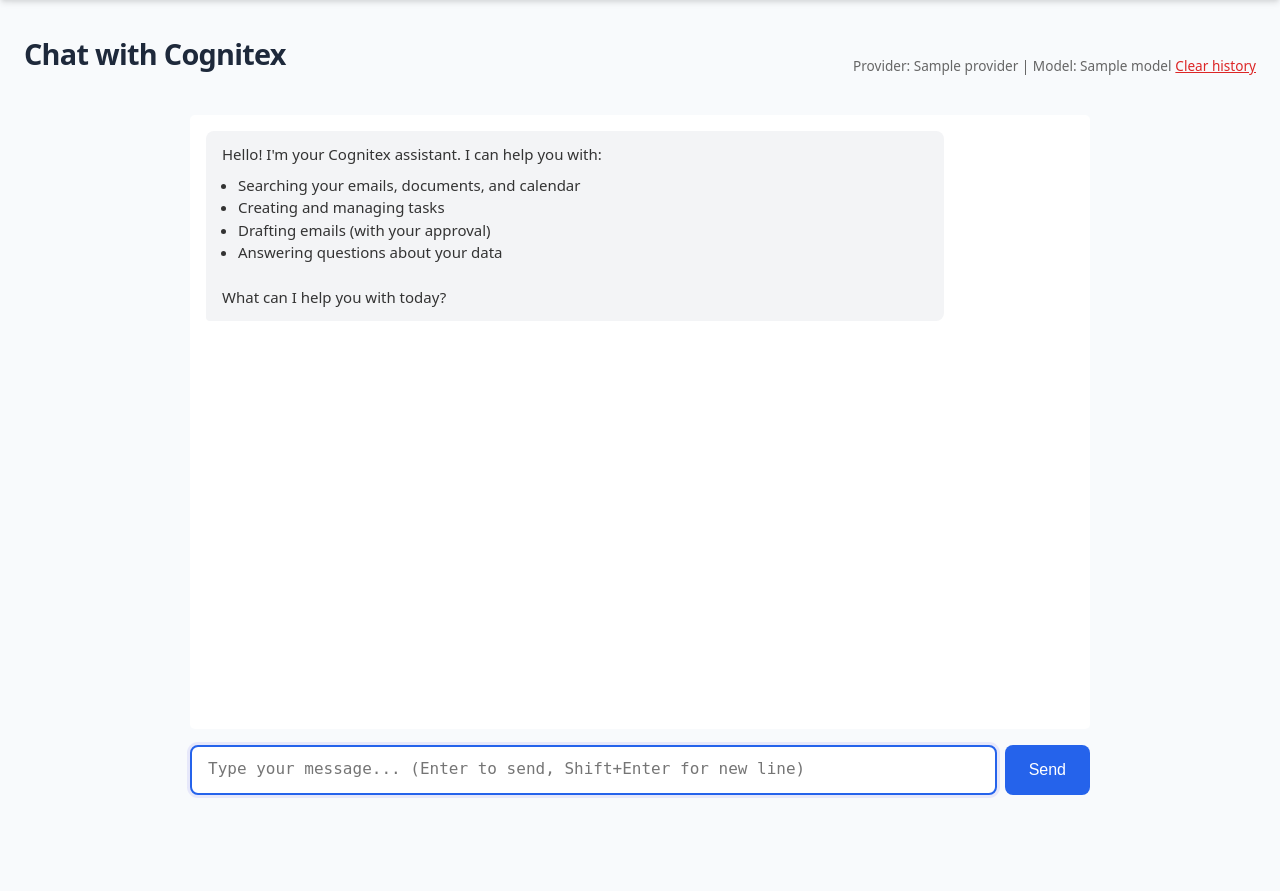
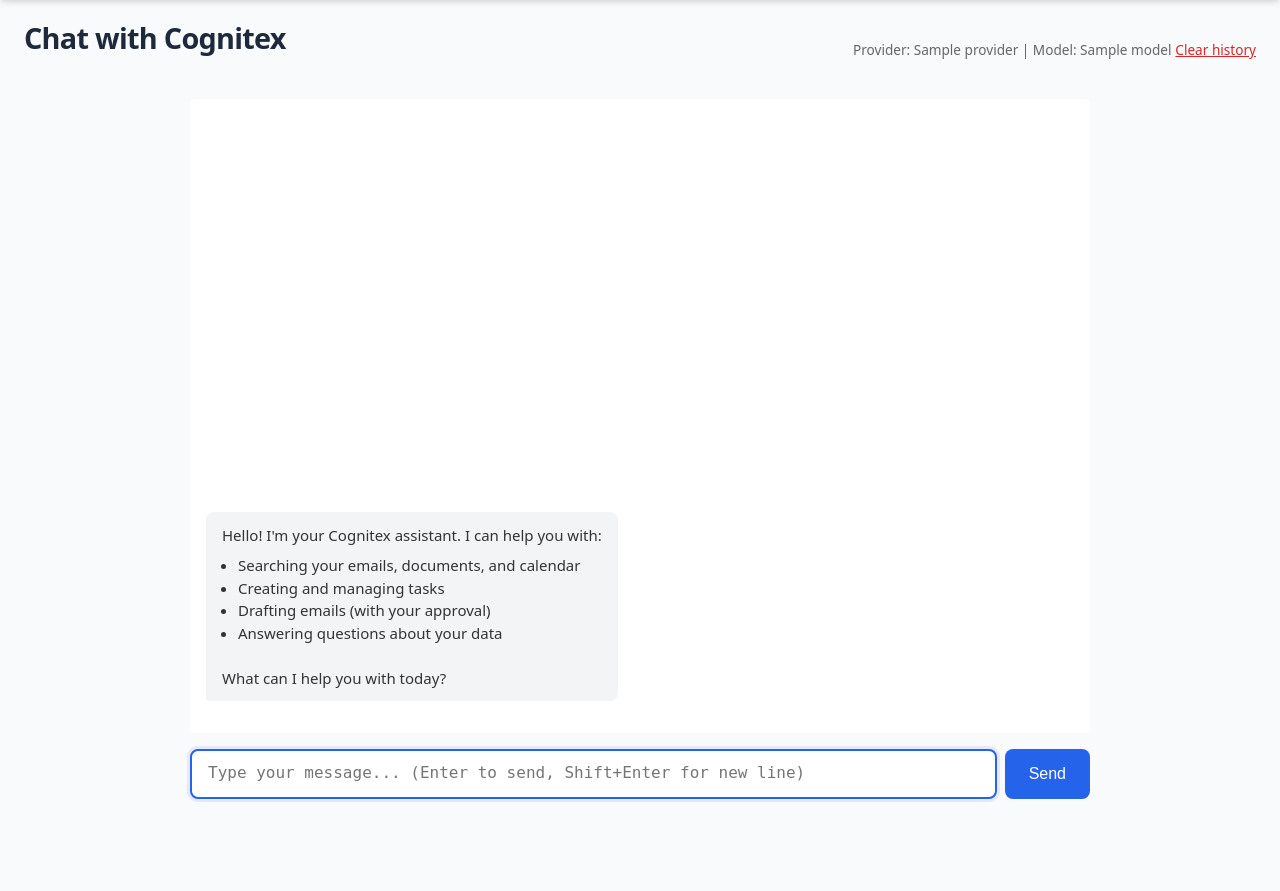
Before and after one commit to csainsbury/cognitex, a Python web app: template src/cognitex/web/templates/chat.html in a window 1280 px wide. Shown: the part 60-951 px from the top of the page. After the commit the page ends 862 px from the top, so only its background shows below. Run offline with Jinja, Linux system fonts and the light colour scheme; the template is opened without the code that fills it: most values are stand-ins (such as "Sample title", 1, 10 or a date in 2020); some libraries are stand-ins or nearby versions.

Commit message:
Fix chat UI whitespace - align messages to bottom
- Add inner wrapper for messages with flex layout
- Use justify-content: flex-end to push messages to bottom
- Reduce container margins for chat page
- Messages now appear at bottom with input field, like typical chat UIs

🤖 Generated with [Claude Code](https://claude.com/claude-code)

Co-Authored-By: Claude Opus 4.5 <noreply@anthropic.com>

```diff
--- a/src/cognitex/web/templates/chat.html
+++ b/src/cognitex/web/templates/chat.html
@@ -4,10 +4,15 @@
 
 {% block content %}
 <style>
+    /* Override container margin for chat page */
+    .container {
+        margin-top: 1rem !important;
+        padding-bottom: 1rem !important;
+    }
     .chat-container {
         display: flex;
         flex-direction: column;
-        height: calc(100vh - 120px);
+        height: calc(100vh - 100px);
         max-width: 900px;
         margin: 0 auto;
     }
@@ -18,6 +23,13 @@
         background: #fff;
         border-radius: 5px;
         margin-bottom: 1rem;
+        display: flex;
+        flex-direction: column;
+        justify-content: flex-end;
+    }
+    .chat-messages-inner {
+        display: flex;
+        flex-direction: column;
     }
     .message {
         margin-bottom: 1rem;
@@ -136,6 +148,7 @@
 
 <div class="chat-container">
     <div class="chat-messages" id="chat-messages">
+        <div class="chat-messages-inner" id="chat-messages-inner">
             <div class="message message-agent">
                 Hello! I'm your Cognitex assistant. I can help you with:
                 <ul style="margin: 0.5rem 0 0 1rem;">
@@ -145,6 +158,7 @@
                     <li>Answering questions about your data</li>
                 </ul>
                 <br>What can I help you with today?
+            </div>
         </div>
     </div>
 
@@ -165,6 +179,7 @@
 
 <script>
 const messagesEl = document.getElementById('chat-messages');
+const messagesInnerEl = document.getElementById('chat-messages-inner');
 const inputEl = document.getElementById('chat-input');
 const sendBtn = document.getElementById('chat-send');
 const typingEl = document.getElementById('typing-indicator');
@@ -194,7 +209,7 @@ function addMessage(content, isUser) {
         div.innerHTML = formatMessage(content);
     }
 
-    messagesEl.appendChild(div);
+    messagesInnerEl.appendChild(div);
     messagesEl.scrollTop = messagesEl.scrollHeight;
 }
 
@@ -265,7 +280,7 @@ function clearChat() {
     if (confirm('Clear chat history? This will also clear the agent\'s working memory.')) {
         fetch('/api/chat/clear', { method: 'POST' })
             .then(() => {
-                messagesEl.innerHTML = `
+                messagesInnerEl.innerHTML = `
                     <div class="message message-agent">
                         Chat history cleared. How can I help you?
                     </div>
```
Lines whose indentation alone changed are shown as unchanged.
